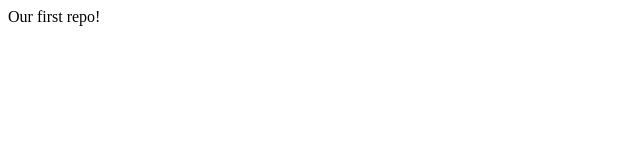
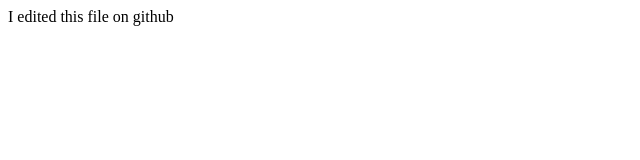
Before and after one commit to Swassi/first-git-repo, a website: page index.html in a window 1280 px wide. Shown: the whole page, without its empty margins (0-640 px from the left). Drawn offline with Linux system fonts and the light colour scheme.

Commit message:
edited on github

```diff
--- a/index.html
+++ b/index.html
@@ -1,6 +1,6 @@
 <!DOCTYPE html>
 <html>
     <body>
-        Our first repo!
+        I edited this file on github
     </body>
 </html>
```
